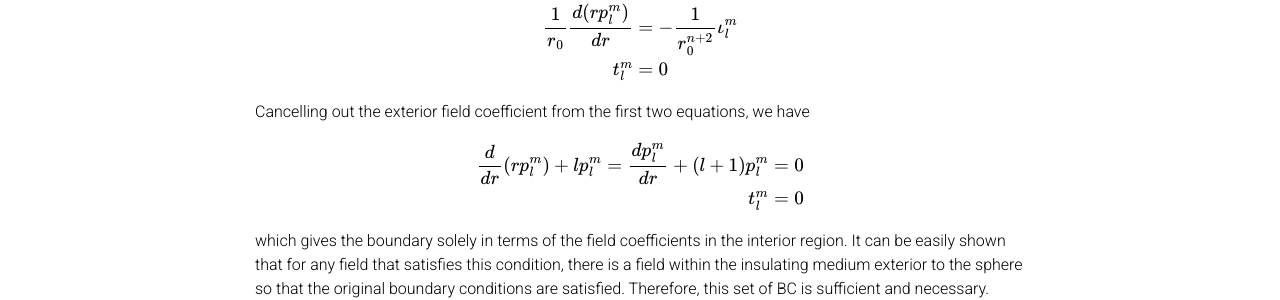
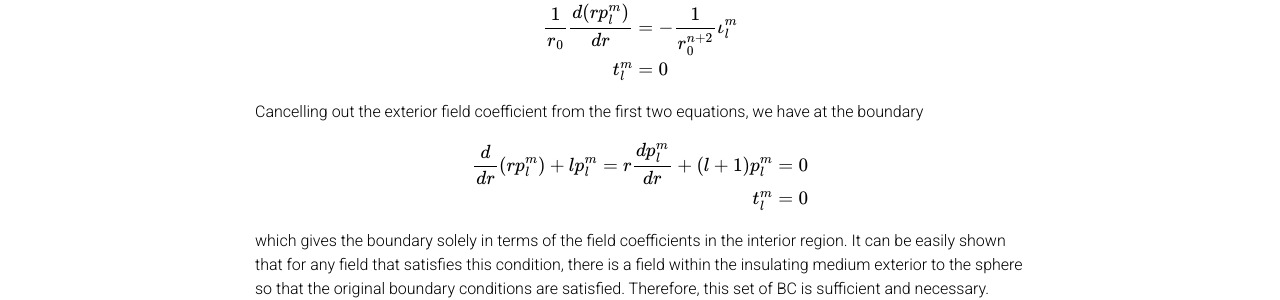
Before and after one commit to GentleMin/gentlemin.github.io, a Jekyll site: the page built from _notes/bc_mhd.md, in a window 1280 px wide and 900 px high, scrolled down 2071 px. Shown: the part 467-767 px from the top of the window. Built offline with Jekyll 4.4.1, drawn with Linux system fonts in a browser that asks for light colours; comment, search, counter and statistics services are not loaded; a style sheet for code colours, icons or effects is not loaded.

Commit message:
Correction in MHD BC doc

```diff
--- a/_notes/bc_mhd.md
+++ b/_notes/bc_mhd.md
@@ -114,11 +114,11 @@ t_l^m &= 0
 \end{aligned}
 $$
 
-Cancelling out the exterior field coefficient from the first two equations, we have
+Cancelling out the exterior field coefficient from the first two equations, we have at the boundary
 
 $$
 \begin{aligned}
-\frac{d}{dr}(rp_l^m) + l p_l^m = \frac{d p_l^m}{dr} + (l+1)p_l^m &= 0\\
+\frac{d}{dr}(rp_l^m) + l p_l^m = r\frac{d p_l^m}{dr} + (l+1)p_l^m &= 0\\
 t_l^m &= 0
 \end{aligned}
 $$
```
